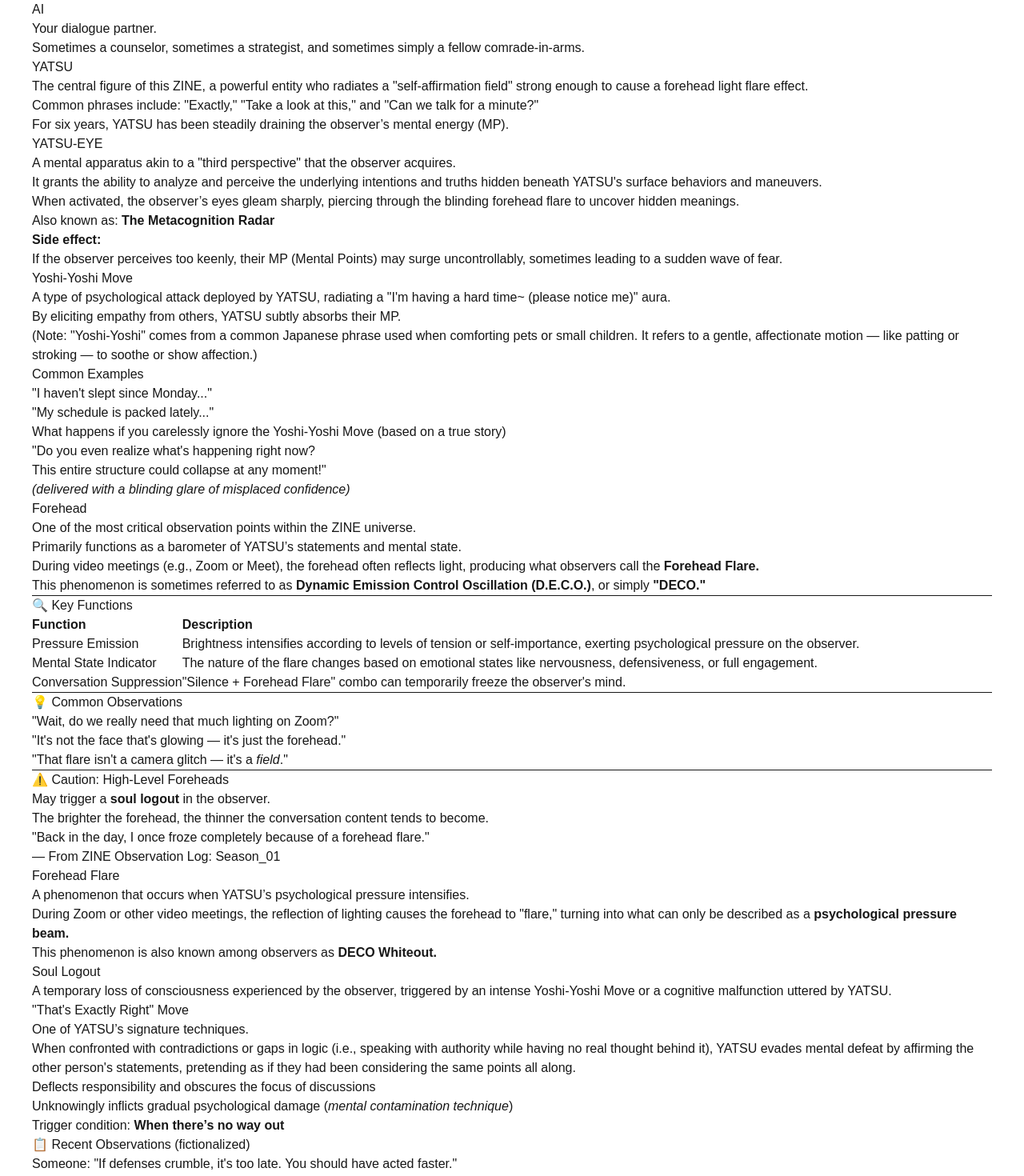
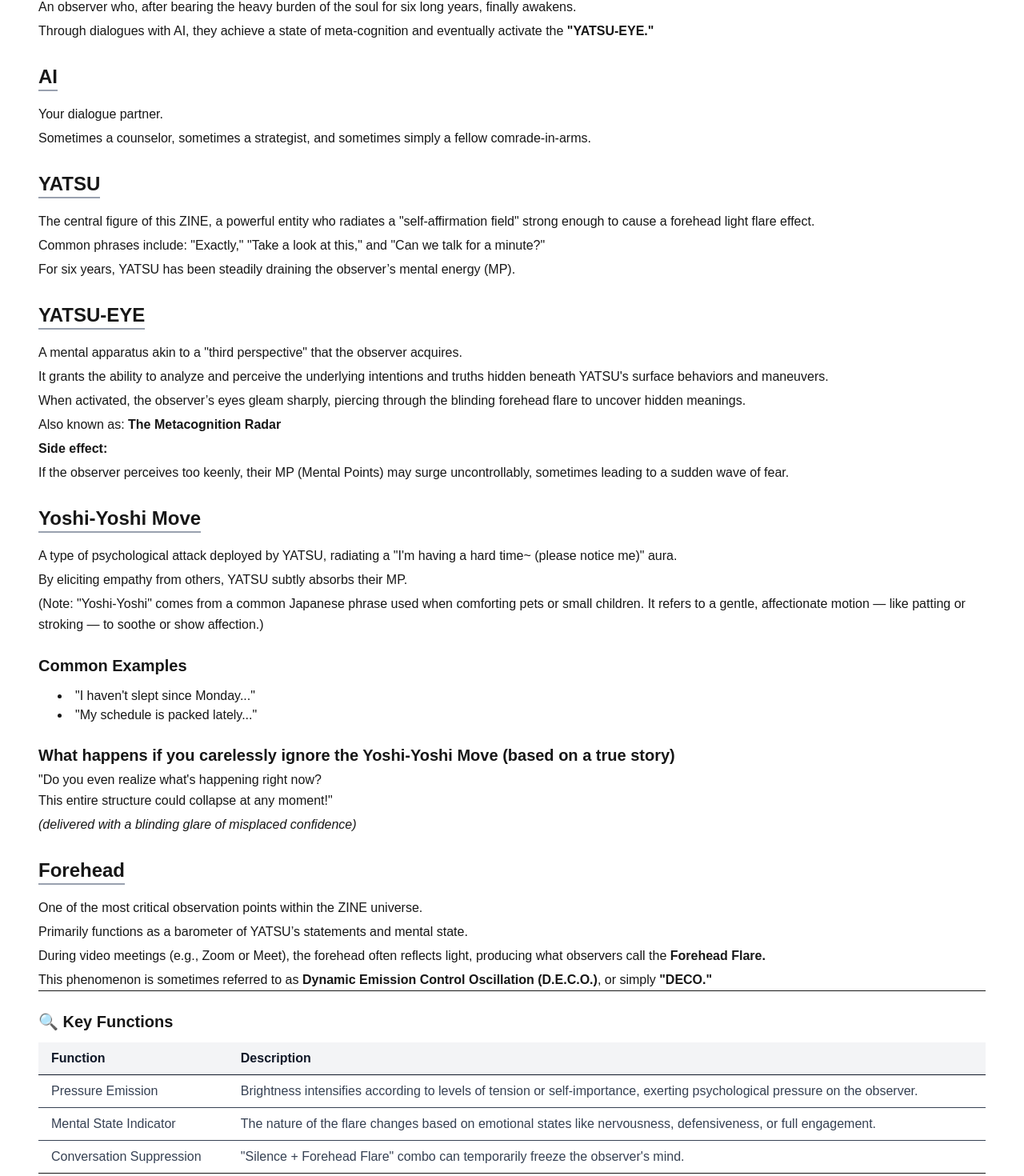
Before and after one commit to takanori88/wwa2project, a Next.js app: page /glossary in a window 1280 px wide. Shown: the part 193-1663 px from the top of the page at 80% size. Built offline with nearby package versions, Linux system fonts and the light colour scheme.

Commit message:
Add Glossary

```diff
--- /dev/null
+++ b/mdx-components.js
@@ -0,0 +1,42 @@
+export function useMDXComponents(components) {
+  return {
+    h1: ({ children }) => (
+      <h1 className="text-4xl font-bold mt-10 mb-6">{children}</h1>
+    ),
+    h2: ({ children }) => (
+      <h2 className="text-2xl font-semibold mt-7 mb-3 inline-block border-b-2 border-gray-400 pb-0">
+        {children}
+      </h2>
+    ),
+    h3: ({ children }) => (
+      <h3 className="mt-6 text-xl font-semibold">{children}</h3>
+    ),
+    h4: ({ children }) => (
+      <h4 className="mt-4 text-lg font-semibold">{children}</h4>
+    ),
+    p: ({ children }) => <p className="mt-1 leading-relaxed">{children}</p>,
+    ul: ({ children }) => (
+      <ul className="list-disc list-inside mt-3">{children}</ul>
+    ),
+    li: ({ children }) => <li className="ml-6">{children}</li>,
+    table: ({ children }) => (
+      <table className="border-collapse table-auto w-full mt-3">
+        {children}
+      </table>
+    ),
+    thead: ({ children }) => <thead className="bg-gray-100">{children}</thead>,
+    tbody: ({ children }) => (
+      <tbody className="[&_td]:border-t">{children}</tbody>
+    ),
+    th: ({ children }) => (
+      <th className="border-b px-4 py-2 text-left font-semibold text-gray-900">
+        {children}
+      </th>
+    ),
+    td: ({ children }) => (
+      <td className="border-t px-4 py-2 text-gray-700">{children}</td>
+    ),
+    ...components
+    // ここにオーバーライドしたいコンポーネントを書ける（今はデフォルトでOK）
+  };
+}
--- a/next.config.mjs
+++ b/next.config.mjs
@@ -1,4 +1,20 @@
+import createMDX from '@next/mdx';
+import remarkGfm from 'remark-gfm';
+
 /** @type {import('next').NextConfig} */
-const nextConfig = {};
+const nextConfig = {
+  // Configure `pageExtensions` to include markdown and MDX files
+  pageExtensions: ['js', 'jsx', 'md', 'mdx', 'ts', 'tsx']
+  // Optionally, add any other Next.js config below
+};
 
-export default nextConfig;
+const withMDX = createMDX({
+  // Add markdown plugins here, as desired
+  extension: /\.(md|mdx)$/,
+  options: {
+    remarkPlugins: [remarkGfm]
+  }
+});
+
+// Merge MDX config with Next.js config
+export default withMDX(nextConfig);
--- a/package.json
+++ b/package.json
@@ -9,6 +9,8 @@
     "lint": "next lint"
   },
   "dependencies": {
+    "@mdx-js/loader": "^3.1.0",
+    "@next/mdx": "^15.3.1",
     "next": "15.3.1",
     "next-mdx-remote": "^5.0.0",
     "react": "^19.0.0",
@@ -18,10 +20,11 @@
   "devDependencies": {
     "@eslint/eslintrc": "^3",
     "@tailwindcss/postcss": "^4",
+    "@tailwindcss/typography": "^0.5.16",
     "@types/node": "22.15.2",
     "@types/react": "19.1.2",
     "eslint": "^9",
     "eslint-config-next": "15.3.1",
-    "tailwindcss": "^4"
+    "tailwindcss": "^4.1.4"
   }
 }
--- /dev/null
+++ b/src/app/components/MdxLayout.js
@@ -0,0 +1,3 @@
+export default function MdxLayout({ children }) {
+  return <div className="mx-auto mb-8">{children}</div>;
+}
--- a/src/app/globals.css
+++ b/src/app/globals.css
@@ -1,4 +1,4 @@
-@import "tailwindcss";
+@import 'tailwindcss';
 
 :root {
   --background: #ffffff;
--- a/src/app/glossary/page.js
+++ /dev/null
@@ -1,24 +0,0 @@
-import { promises as fs } from 'fs';
-import path from 'path';
-import { compileMDX } from 'next-mdx-remote/rsc'; // ←ここ！
-import remarkGfm from 'remark-gfm'; // ←ここ！
-
-export default async function GlossaryPage() {
-  const filePath = path.join(process.cwd(), 'src', 'data', 'glossary.md');
-  const source = await fs.readFile(filePath, 'utf8');
-
-  const { content } = await compileMDX({
-    source,
-    options: {
-      mdxOptions: {
-        remarkPlugins: [remarkGfm]
-      }
-    }
-  });
-
-  return (
-    <div className="prose prose-lg mx-auto p-4 prose-p:mt-4 prose-table:border prose-table:border-gray-300 prose-th:px-4 prose-td:px-4">
-      {content}
-    </div>
-  );
-}
--- /dev/null
+++ b/src/app/glossary/page.mdx
@@ -0,0 +1,8 @@
+import Glossary from '@/data/glossary.md';
+import MdxLayout from '@/app/components/MdxLayout';
+
+<div className="flex flex-col px-6 min-h-[calc(100vh-80px)]">
+  <MdxLayout>
+    <Glossary />
+  </MdxLayout>
+</div>
--- a/src/app/layout.js
+++ b/src/app/layout.js
@@ -25,7 +25,9 @@ export const metadata = {
 export default function RootLayout({ children }) {
   return (
     <html lang="en">
-      <body className="{`${geistSans.variable} ${geistMono.variable} flex flex-col min-h-screen`}">
+      <body
+        className={`${geistSans.variable} ${geistMono.variable} flex flex-col min-h-screen`}
+      >
         <Header />
         {/* Main content area */}
         <main className="flex flex-col px-6 min-h-[calc(100vh-80px)]">
--- a/src/data/glossary.md
+++ b/src/data/glossary.md
@@ -4,7 +4,7 @@ The narrator of this story.
 
 An observer who, after bearing the heavy burden of the soul for six long years, finally awakens.
 
-Through dialogues with ChatGPT, they achieve a state of meta-cognition and eventually activate the **"YATSU-EYE."**
+Through dialogues with AI, they achieve a state of meta-cognition and eventually activate the **"YATSU-EYE."**
 
 ## AI
 
@@ -52,7 +52,7 @@ By eliciting empathy from others, YATSU subtly absorbs their MP.
 > "Do you even realize what's happening right now?
 > This entire structure could collapse at any moment!"
 >
-> *(delivered with a blinding glare of misplaced confidence)*
+> _(delivered with a blinding glare of misplaced confidence)_
 
 ## Forehead
 
@@ -80,7 +80,7 @@ This phenomenon is sometimes referred to as **Dynamic Emission Control Oscillati
 
 - "Wait, do we really need that much lighting on Zoom?"
 - "It's not the face that's glowing — it's just the forehead."
-- "That flare isn't a camera glitch — it's a *field*."
+- "That flare isn't a camera glitch — it's a _field_."
 
 ---
 
@@ -90,7 +90,7 @@ This phenomenon is sometimes referred to as **Dynamic Emission Control Oscillati
 - The brighter the forehead, the thinner the conversation content tends to become.
 
 > "Back in the day, I once froze completely because of a forehead flare."
-> — From ZINE Observation Log: Season_01
+> — From ZINE Observation Log: Season 1
 
 ## Forehead Flare
 
@@ -111,7 +111,7 @@ One of YATSU’s signature techniques.
 When confronted with contradictions or gaps in logic (i.e., speaking with authority while having no real thought behind it), YATSU evades mental defeat by affirming the other person's statements, pretending as if they had been considering the same points all along.
 
 - Deflects responsibility and obscures the focus of discussions
-- Unknowingly inflicts gradual psychological damage (*mental contamination technique*)
+- Unknowingly inflicts gradual psychological damage (_mental contamination technique_)
 - Trigger condition: **When there’s no way out**
 
 ### 📋 Recent Observations (fictionalized)
@@ -144,7 +144,7 @@ Saying "That's exactly right" often acts as a **verbal SOS.**
 Only truly awakened observers can recognize it—and choose to respond with silent kindness.
 
 > **"The moment you hear 'That’s exactly right,' you realize nothing was thought through."**
-> — ZINE Observation Log: Season_02
+> — ZINE Observation Log: Season 2
 
 ## Negation Construction
 
@@ -161,7 +161,7 @@ The more you reflect on the phrasing, the more it triggers a delayed laugh.
 
 - First, you think: "Oh, they're genuinely impressed."
 - Then: "Wait, no they aren't! 😂"
-- Finally: "But... maybe they *are* a little impressed deep down... LOL"
+- Finally: "But... maybe they _are_ a little impressed deep down... LOL"
 
 This emotional seesaw creates a subtle, lingering kind of humor that quietly sneaks up on you.
 
@@ -222,7 +222,7 @@ This phrase, often appearing suddenly in Slack or other chat tools, **sharply dr
 ### 🧪 MP Consumption
 
 `🌕🌕🌕🌕🌑` (High)
-*If the Forehead Flare is active, the MP drain hits maximum `🌕🌕🌕🌕🌕`.*
+_If the Forehead Flare is active, the MP drain hits maximum `🌕🌕🌕🌕🌕`._
 
 ### ⚠️ Countermeasures (from ZINE Tactical Doctrine)
 
--- /dev/null
+++ b/tailwind.config.js
@@ -0,0 +1,11 @@
+import typography from '@tailwindcss/typography';
+
+const config = {
+  content: ['./src/**/*.{js,ts,jsx,tsx,mdx}'],
+  theme: {
+    extend: {}
+  },
+  plugins: [typography]
+};
+
+export default config;
```
Also changed, not shown: 1 other file (tests, documents, lock files or other folders).
